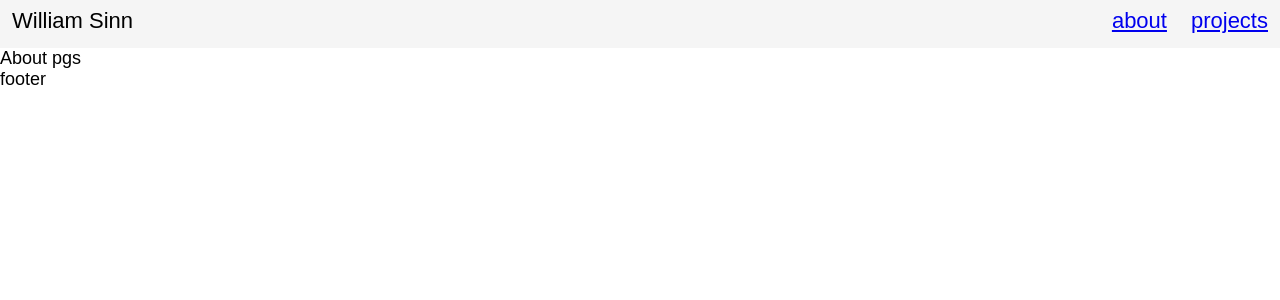
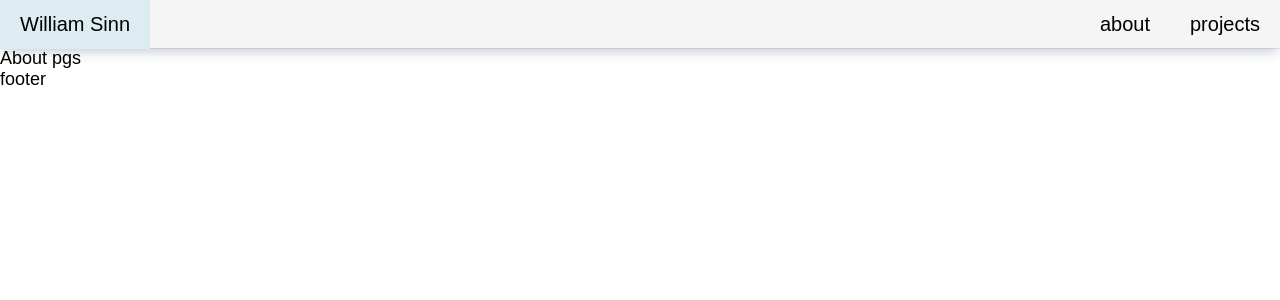
Before and after one commit to willsinn/ws-portfolio, a React (Create React App) app: page / in a window 1280 px wide. Shown: the top 300 px of the page. Built offline with nearby package versions, Linux system fonts and the light colour scheme; the HTML template or start-up script is replaced by a standard one.

Commit message:
finish navbar

```diff
--- a/src/App.css
+++ b/src/App.css
@@ -1,6 +1,7 @@
 body {
   font-family: sans-serif;
   font-size: 18px;
+  color: #000;
 }
 /* ul {
   display: flex;
@@ -16,14 +17,25 @@ li {
 .navbar {
   display: flex;
   justify-content: space-between;
+  align-items: center;
   background-color: #f5f5f5;
   height: 48px;
   width: 100%;
+  box-shadow: 0 6px 12px -3px rgba(9, 30, 66, 0.25),
+    0 0 0 1px rgba(9, 30, 66, 0.08);
 }
 .navbar-btn {
-  font-size: 22px;
-  padding: 8px 12px;
+  font-size: 20px;
+  padding: 13px 20px;
+}
+.navbar-btn:hover {
+  color: #007199;
+  background-color: #ddecf1;
 }
 .horz-wrap {
   display: flex;
 }
+.active-link {
+  text-decoration: none;
+  color: #000;
+}
--- a/src/components/Navbar.js
+++ b/src/components/Navbar.js
@@ -5,14 +5,20 @@ const Navbar = () => {
   return (
     <div className="navbar">
       <div className="navbar-btn">
-        <span className="navbar-name">William Sinn</span>
+        <Link className="active-link" to="/about">
+          William Sinn
+        </Link>
       </div>
       <div className="horz-wrap">
         <div className="navbar-btn">
-          <Link to="/about">about</Link>
+          <Link className="active-link" to="/about">
+            about
+          </Link>
         </div>
         <div className="navbar-btn">
-          <Link to="/projects">projects</Link>
+          <Link className="active-link" to="/projects">
+            projects
+          </Link>
         </div>
       </div>
     </div>
```
